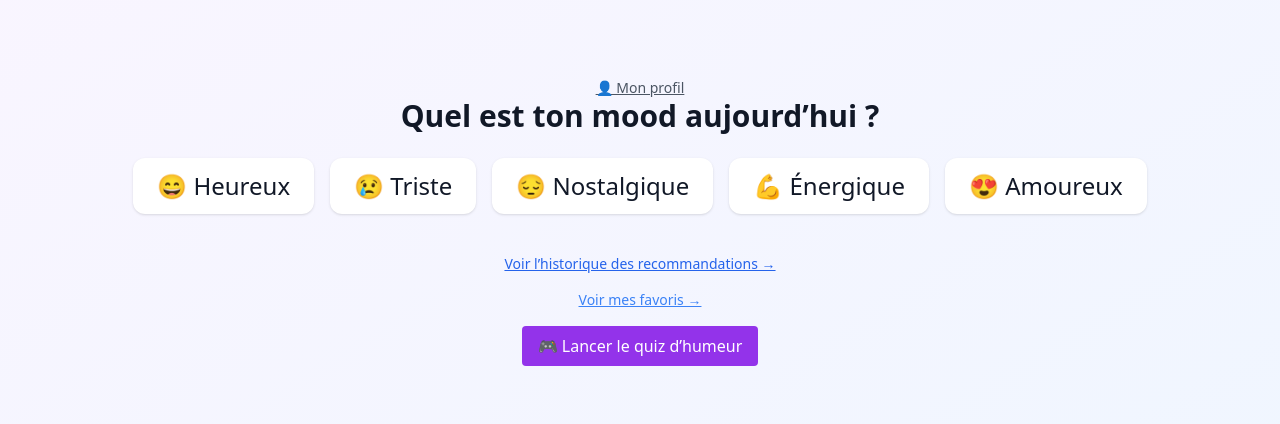
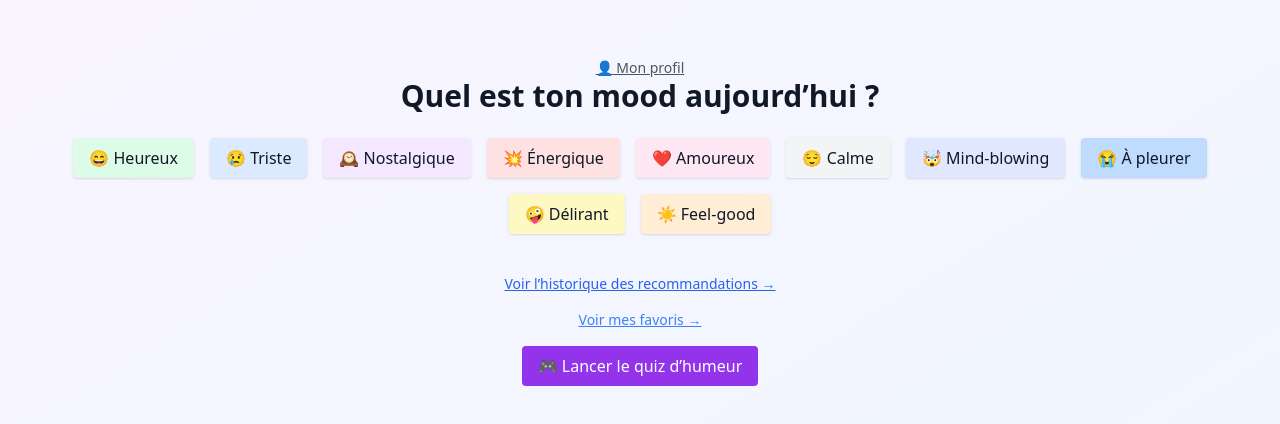
Before and after one commit to eitanbnt/anime-mood, a Next.js app: page / in a window 1280 px wide. Shown: the part 186-610 px from the top of the page. Built offline with nearby package versions, Linux system fonts and the light colour scheme; sample sign-in values are in the browser's storage.

Commit message:
ajout de mood

```diff
--- a/pages/api/recommend.js
+++ b/pages/api/recommend.js
@@ -5,6 +5,19 @@ const prisma = new PrismaClient()
 export default async function handler(req, res) {
   const { mood, userId } = req.query
   const cleanMood = decodeURIComponent(mood)
+
+  const moodGenreMap = {
+    Heureux: ["Slice of Life", "Comédie", "Romance"],
+    Triste: ["Drame", "Psychologique"],
+    Nostalgique: ["Drame", "Slice of Life"],
+    Énergique: ["Action", "Sport", "Shounen"],
+    Amoureux: ["Romance", "École", "Shoujo"],
+    Calme: ["Slice of Life", "Surnaturel"],
+    "ind-blowing": ["Mystère", "Psychologique", "Sci-Fi"],
+    "À pleurer": ["Drame", "Romance", "Tranche de vie"],
+    Délirant: ["Comédie", "Parodie"],
+    "Feel-good": ["Comédie", "Slice of Life"]
+  }
 
 
   if (!cleanMood || !userId) {
--- a/pages/index.js
+++ b/pages/index.js
@@ -1,13 +1,18 @@
 import { useRouter } from 'next/router'
 import { useEffect, useState } from "react"
 
-const moods = [
-  { label: "Heureux", emoji: "😄" },
-  { label: "Triste", emoji: "😢" },
-  { label: "Nostalgique", emoji: "😔" },
-  { label: "Énergique", emoji: "💪" },
-  { label: "Amoureux", emoji: "😍" },
-]
+const moods = {
+  Heureux: { color: "bg-green-100", emoji: "😄" },
+  Triste: { color: "bg-blue-100", emoji: "😢" },
+  Nostalgique: { color: "bg-purple-100", emoji: "🕰️" },
+  Énergique: { color: "bg-red-100", emoji: "💥" },
+  Amoureux: { color: "bg-pink-100", emoji: "❤️" },
+  Calme: { color: "bg-gray-100", emoji: "😌" },
+  "Mind-blowing": { color: "bg-indigo-100", emoji: "🤯" },
+  "À pleurer": { color: "bg-blue-200", emoji: "😭" },
+  Délirant: { color: "bg-yellow-100", emoji: "🤪" },
+  "Feel-good": { color: "bg-orange-100", emoji: "☀️" }
+}
 
 export default function Home() {
   const router = useRouter()
@@ -34,16 +39,17 @@ export default function Home() {
       <a href="/profile" className="text-sm underline text-gray-600 mt-4">👤 Mon profil</a>
       <h1 className="text-3xl font-bold mb-6 text-center">Quel est ton mood aujourd’hui ?</h1>
       <div className="flex gap-4 flex-wrap justify-center">
-        {moods.map((m) => (
+        {Object.entries(moods).map(([mood, info]) => (
           <button
-            key={m.label}
-            onClick={() => handleMoodClick(m.label)}
-            className="text-2xl px-6 py-3 bg-white shadow rounded-xl hover:bg-gray-100 transition"
+            key={mood}
+            onClick={() => handleMoodClick(mood)}
+            className={`px-4 py-2 rounded shadow ${info.color} hover:opacity-90 transition`}
           >
-            {m.emoji} {m.label}
+            {info.emoji} {mood}
           </button>
         ))}
       </div>
+
 
       <a href="/history" className="mt-10 text-blue-600 underline text-sm">
         Voir l’historique des recommandations →
--- a/pages/quiz.js
+++ b/pages/quiz.js
@@ -25,7 +25,18 @@ const questions = [
             { label: "❤️ Touche le cœur", moods: ["Amoureux", "Nostalgique"] },
             { label: "😭 Fait pleurer", moods: ["Triste"] }
         ]
+    },
+    {
+        text: "🎬 Quel genre d’émotion tu veux vivre ?",
+        options: [
+            { label: "💥 Je veux de l'action", moods: ["Énergique"] },
+            { label: "😢 Je veux pleurer", moods: ["Triste", "À pleurer"] },
+            { label: "❤️ Je veux ressentir de l’amour", moods: ["Amoureux"] },
+            { label: "🤪 Je veux rigoler", moods: ["Délirant"] },
+            { label: "☀️ Juste un truc qui fait du bien", moods: ["Feel-good"] }
+        ]
     }
+
 ]
 
 export default function QuizPage() {
--- a/pages/recommendation.js
+++ b/pages/recommendation.js
@@ -54,6 +54,19 @@ function TranslateSynopsis({ original }) {
       </button>
     </div>
   )
+}
+
+const moodStyle = {
+  Heureux: { color: "bg-green-100", emoji: "😄" },
+  Triste: { color: "bg-blue-100", emoji: "😢" },
+  Nostalgique: { color: "bg-purple-100", emoji: "🕰️" },
+  Énergique: { color: "bg-red-100", emoji: "💥" },
+  Amoureux: { color: "bg-pink-100", emoji: "❤️" },
+  Calme: { color: "bg-gray-100", emoji: "😌" },
+  "Mind-blowing": { color: "bg-indigo-100", emoji: "🤯" },
+  "À pleurer": { color: "bg-blue-200", emoji: "😭" },
+  Délirant: { color: "bg-yellow-100", emoji: "🤪" },
+  "Feel-good": { color: "bg-orange-100", emoji: "☀️" }
 }
 
 export default function RecommendationPage() {
@@ -114,9 +127,14 @@ export default function RecommendationPage() {
       </button>
 
       <div className="grid md:grid-cols-3 gap-6">
-        {animes.map((anime, idx) => (
-          <div key={idx} className="bg-white p-4 rounded-xl shadow">
-            <h2 className="text-lg font-semibold mb-2">{anime.title}</h2>
+        {animes.map((anime, idx) => {
+          const style = moodStyle[anime.mood] || { color: "bg-gray-100", emoji: "❓" }
+
+          return (
+            <div key={idx} className={`bg-white p-4 rounded-xl shadow ${style.color}`}>
+              <h2 className="text-lg font-semibold mb-2">
+                {style.emoji} {anime.title}
+              </h2>
               <img src={anime.imageUrl} alt={anime.title} className="rounded mb-2" />
               <TranslateSynopsis original={anime.synopsis} />
               <button
@@ -138,10 +156,10 @@ export default function RecommendationPage() {
               >
                 ✅ Déjà vu
               </button>
+            </div>
+          )
+        })}
 
-
-          </div>
-        ))}
       </div>
     </div>
   )
```
Lines whose indentation alone changed are shown as unchanged.
